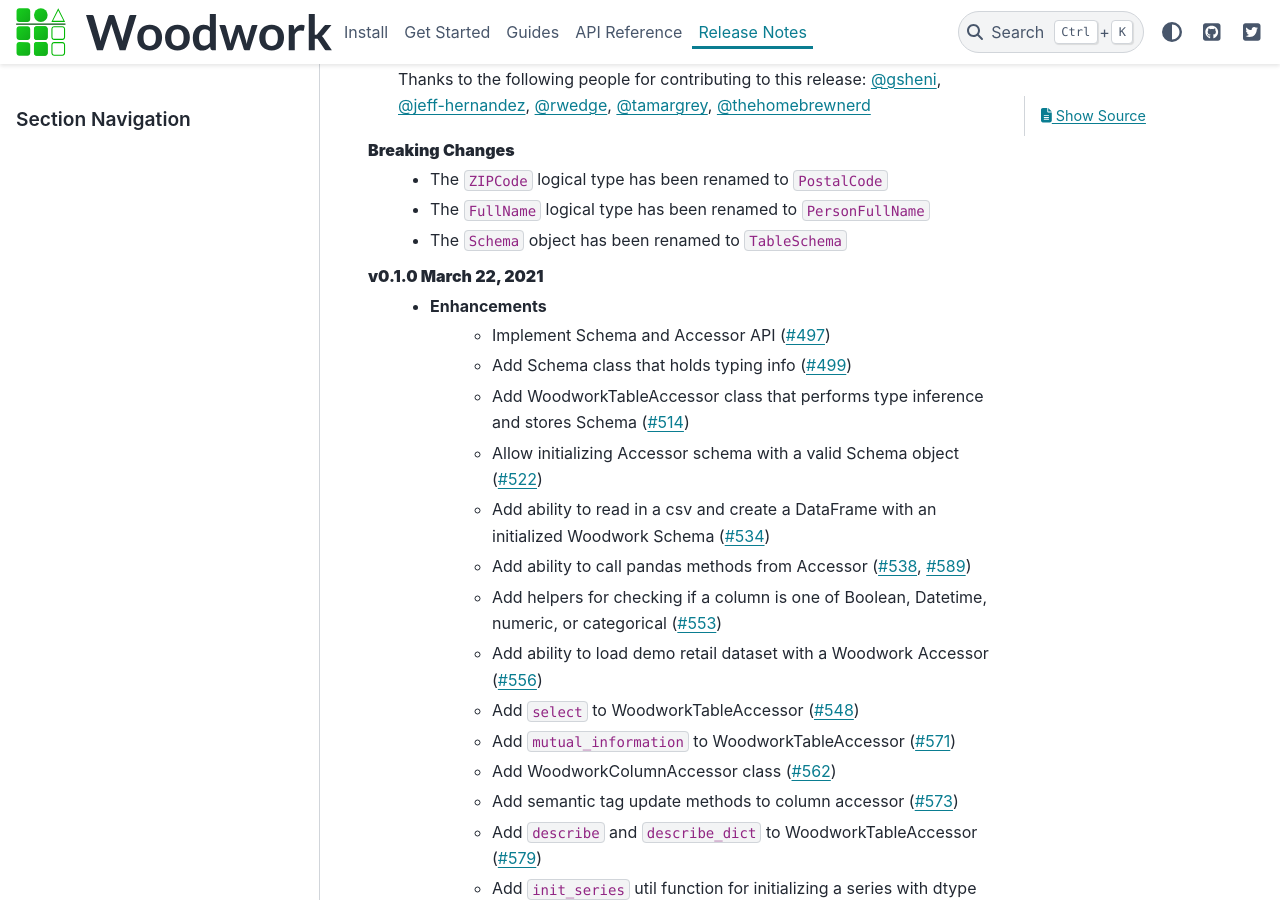
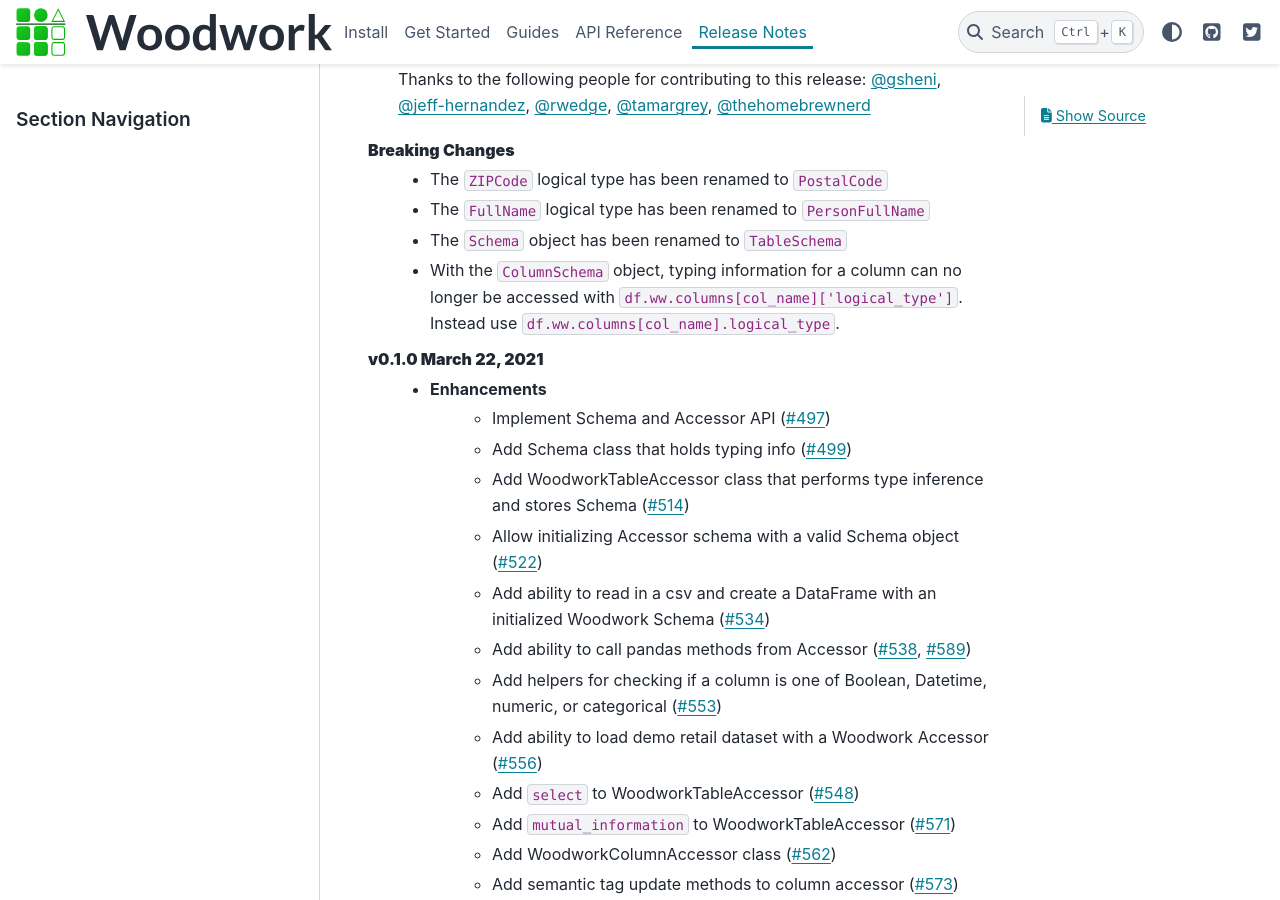
Before and after one commit to alteryx/woodwork, a Sphinx documentation site: the page built from docs/source/release_notes.rst, in a window 1280 px wide and 900 px high, scrolled down 1170 px. Built offline with Sphinx 7.4.7 and the PyData theme 0.15.4, drawn with Linux system fonts in a browser that asks for light colours; comment, search, counter and statistics services are not loaded.

Commit message:
Add breaking change

```diff
--- a/docs/source/release_notes.rst
+++ b/docs/source/release_notes.rst
@@ -36,6 +36,8 @@ Release Notes
     * The ``ZIPCode`` logical type has been renamed to ``PostalCode``
     * The ``FullName`` logical type has been renamed to ``PersonFullName``
     * The ``Schema`` object has been renamed to ``TableSchema``
+    * With the ``ColumnSchema`` object, typing information for a column can no longer be accessed
+      with ``df.ww.columns[col_name]['logical_type']``. Instead use ``df.ww.columns[col_name].logical_type``.
 
 **v0.1.0 March 22, 2021**
     * Enhancements
```
